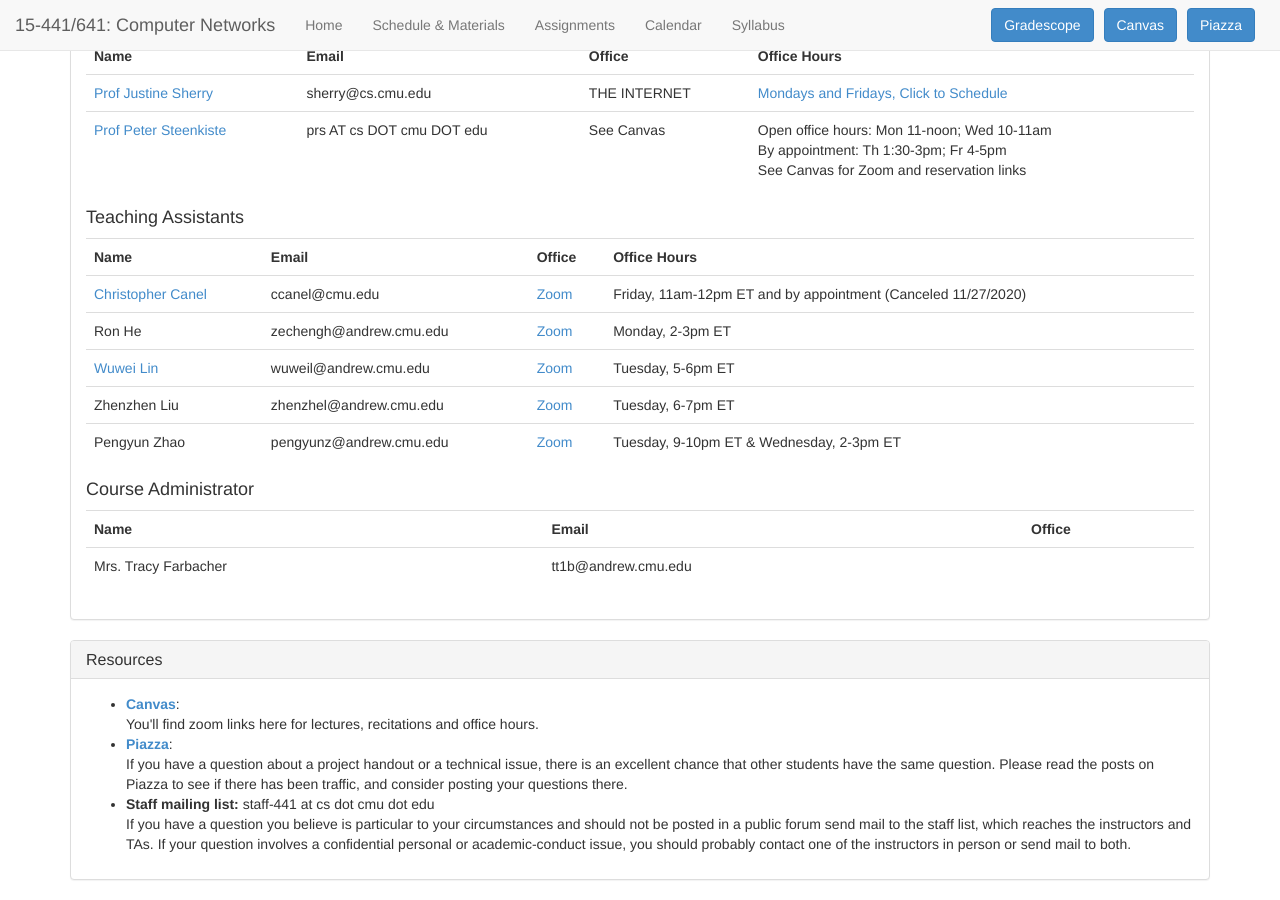
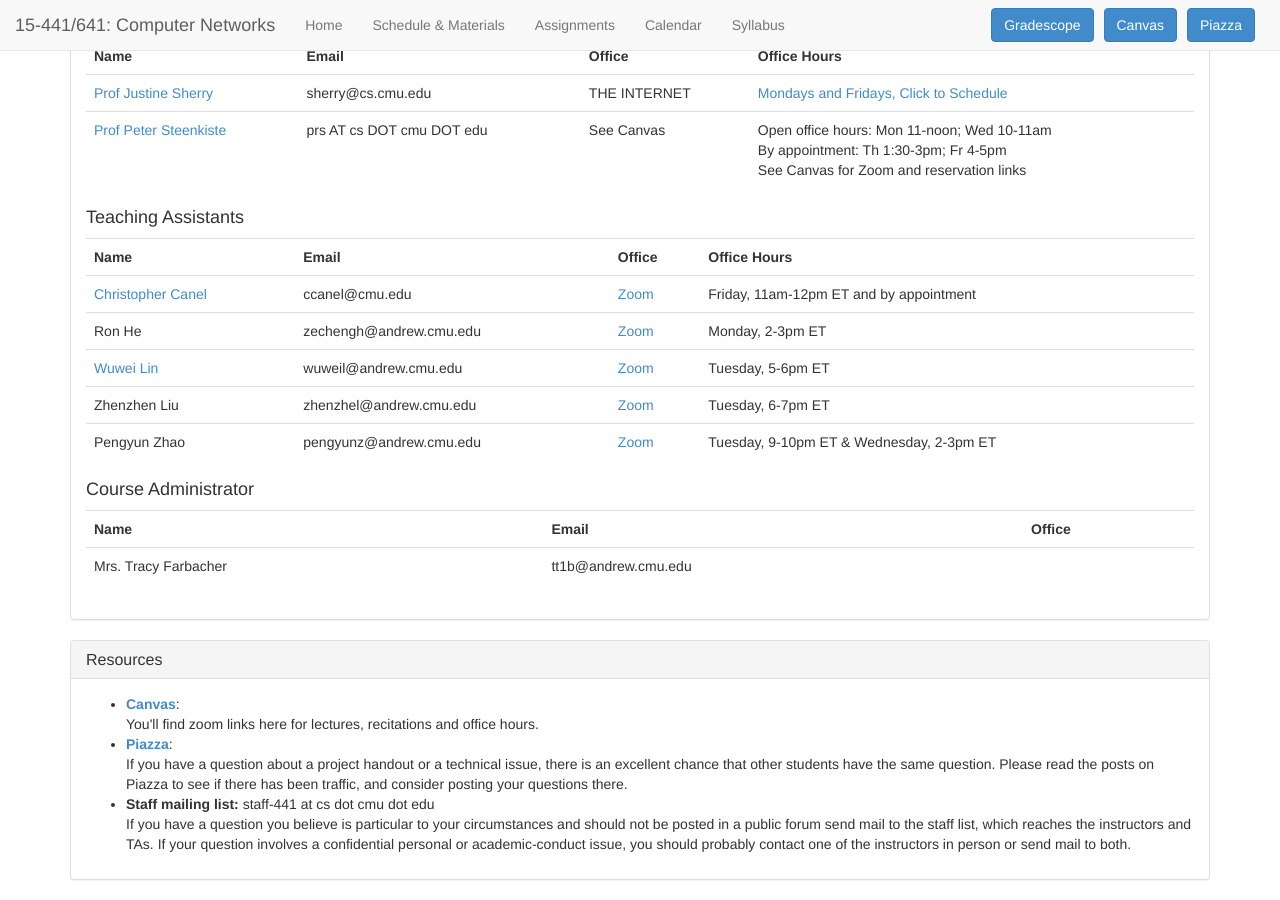
Before and after one commit to computer-networks/fa21, a Jekyll site: the page built from index.html, in a window 1280 px wide and 900 px high, scrolled down 628 px. Built offline with Jekyll 4.4.1, drawn with Linux system fonts in a browser that asks for light colours.

Commit message:
Revert "Cancel ccanel OH on 11/27/2020"
This reverts commit 32234b6a2032aa5071500b727f5051c7068ef5e6.

```diff
--- a/index.html
+++ b/index.html
@@ -93,7 +93,7 @@ title: 15-441/641 Fall 2020
       <td><a href="https://www.ccanel.com/">Christopher Canel</a></td>
       <td><span class="email">ccanel@cmu.edu</span></td>
       <td><a href="https://cmu.zoom.us/j/99110244793?pwd=YlhGUDd3MGdWc2pMbzBBaFFHNlk2dz09">Zoom</a></td>
-      <td>Friday, 11am-12pm ET and by appointment (Canceled 11/27/2020)</td>
+      <td>Friday, 11am-12pm ET and by appointment</td>
     </tr>
     <tr>
       <td>Ron He</td>
```
